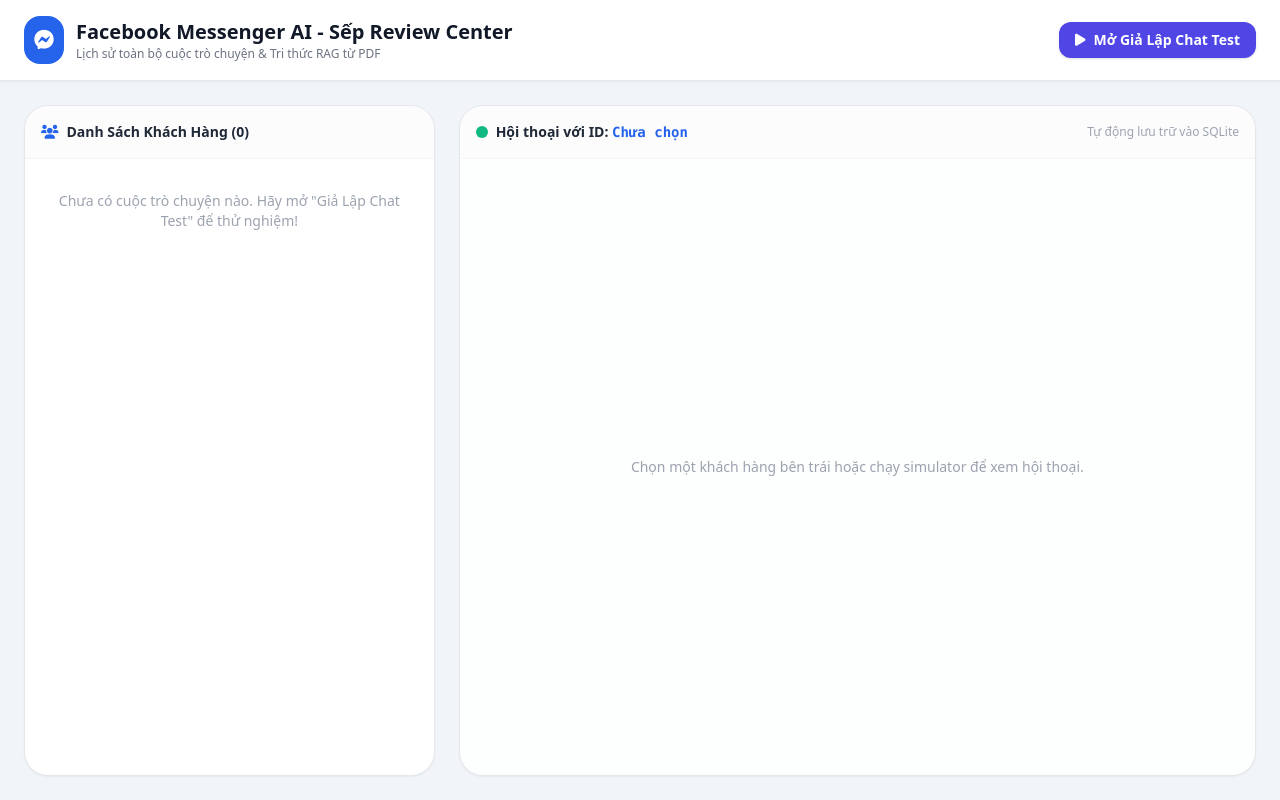
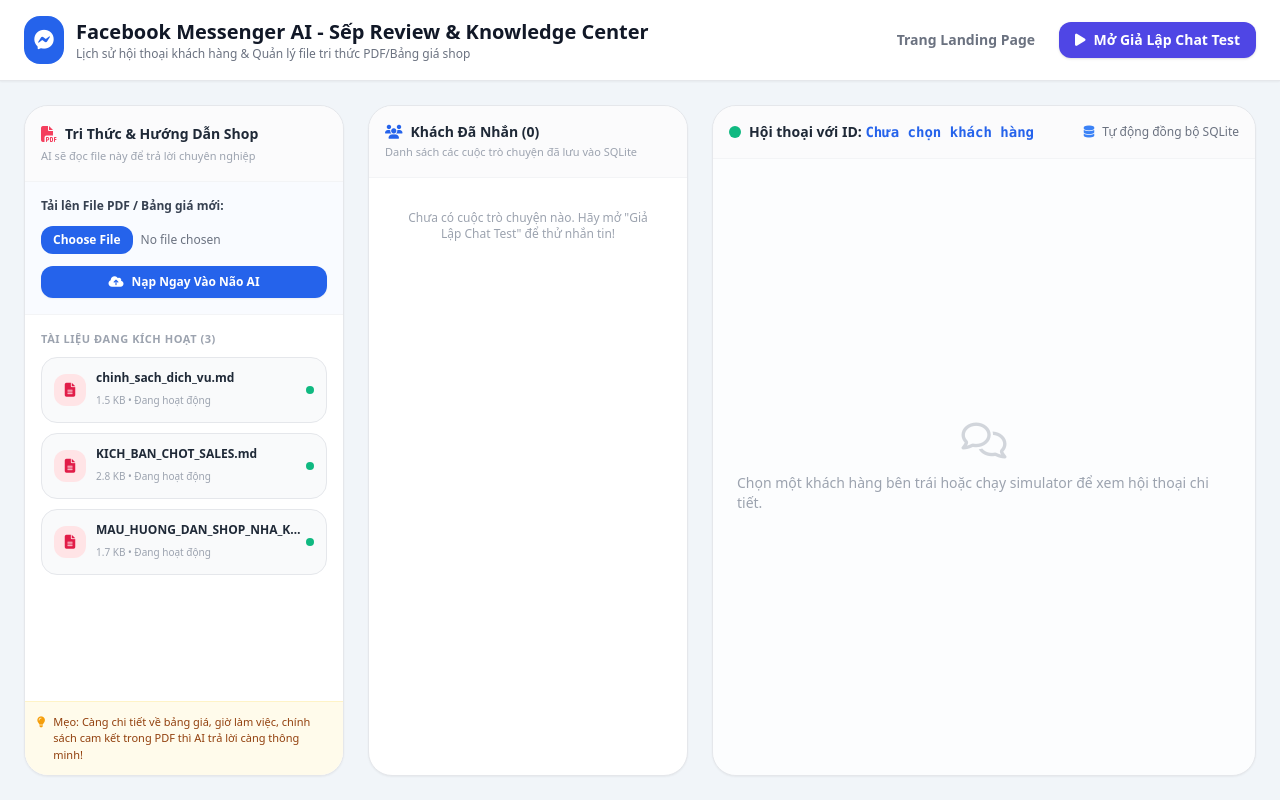
Before and after one commit to tuanweb2026/fb-messenger-ai-chatbot, a Flask app: page /dashboard in a window 1280 px wide. Run offline with Flask 3, Linux system fonts and the light colour scheme; data that the repository does not hold is empty; some libraries are stand-ins or nearby versions.

Commit message:
feat: Add PDF/Doc knowledge upload and management panel to Boss Dashboard

```diff
--- a/src/server.py
+++ b/src/server.py
@@ -1,13 +1,19 @@
-from flask import Flask, request, jsonify, render_template, redirect, url_for
+from flask import Flask, request, jsonify, render_template, redirect, url_for, flash
+from werkzeug.utils import secure_filename
 from src.db import init_db, save_message, get_all_conversations, get_conversation_history
-from src.pdf_knowledge import PDFKnowledgeEngine
+from src.pdf_knowledge import PDFKnowledgeEngine, DOCS_DIR
 from src.fb_service import FacebookMessengerService
 import os
 
 app = Flask(__name__,
             template_folder=os.path.join(os.path.dirname(os.path.dirname(__file__)), 'templates'))
+app.secret_key = 'super_secret_boss_key_chatbot'
 
 VERIFY_TOKEN = os.environ.get("FB_VERIFY_TOKEN", "MY_SECURE_VERIFY_TOKEN_123")
+ALLOWED_EXTENSIONS = {'pdf', 'txt', 'md'}
+
+def allowed_file(filename):
+    return '.' in filename and filename.rsplit('.', 1)[1].lower() in ALLOWED_EXTENSIONS
 
 # 1. LANDING PAGE CHÀO BÁN DỊCH VỤ
 @app.route('/')
@@ -56,7 +62,7 @@ def webhook():
             return "EVENT_RECEIVED", 200
         return "Not a page event", 404
 
-# 3. DASHBOARD REVIEW CHO SẾP
+# 3. DASHBOARD REVIEW & QUẢN LÝ TRI THỨC CHO SẾP
 @app.route('/dashboard')
 def dashboard():
     conversations = get_all_conversations()
@@ -69,12 +75,44 @@ def dashboard():
         selected_sender = conversations[0]['sender_id']
         messages = get_conversation_history(selected_sender)
 
+    loaded_docs = PDFKnowledgeEngine.get_loaded_files()
+
     return render_template('dashboard.html',
                            conversations=conversations,
                            selected_sender=selected_sender,
-                           messages=messages)
+                           messages=messages,
+                           docs=loaded_docs)
 
-# 4. GIẢ LẬP MESSENGER CHAT ĐỂ SẾP TEST THỬ
+# 4. TẢI LÊN TÀI LIỆU PDF / HƯỚNG DẪN MỚI
+@app.route('/upload_knowledge', methods=['POST'])
+def upload_knowledge():
+    if 'document' not in request.files:
+        flash("Vui lòng chọn file tài liệu!", "error")
+        return redirect(url_for('dashboard'))
+
+    file = request.files['document']
+    if file.filename == '':
+        flash("Chưa chọn file nào!", "error")
+        return redirect(url_for('dashboard'))
+
+    if file and allowed_file(file.filename):
+        filename = secure_filename(file.filename)
+        # Giữ lại tên gốc tiếng Việt nếu secure_filename làm rỗng
+        if not filename:
+            filename = "tai_lieu_shop_" + file.filename
+
+        filepath = os.path.join(DOCS_DIR, filename)
+        file.save(filepath)
+
+        # Nạp lại toàn bộ tri thức vào bộ nhớ AI
+        PDFKnowledgeEngine.load_documents()
+        flash(f"✅ Đã nạp thành công tài liệu: {filename}. AI Agent đã sẵn sàng trả lời theo tài liệu mới!", "success")
+    else:
+        flash("❌ Chỉ hỗ trợ định dạng file: .pdf, .txt, .md", "error")
+
+    return redirect(url_for('dashboard'))
+
+# 5. GIẢ LẬP MESSENGER CHAT ĐỂ SẾP TEST THỬ
 @app.route('/simulator')
 def simulator():
     return render_template('simulator.html')
--- a/templates/dashboard.html
+++ b/templates/dashboard.html
@@ -2,9 +2,11 @@
 <html lang="vi">
 <head>
     <meta charset="UTF-8">
-    <title>Sếp Review - Facebook Chatbot History</title>
+    <title>Sếp Review & Quản Lý Tri Thức AI - Facebook Chatbot</title>
     <script src="https://cdn.tailwindcss.com"></script>
-    <link href="https://cdnjs.cloudflare.com/ajax/libs/font-awesome/6.0.0/css/all.min.css" rel="stylesheet">
+    <link href="https://cdnjs.cloudflare.com/ajax/libs/font-awesome/6.4.0/css/all.min.css" rel="stylesheet">
+    <link href="https://fonts.googleapis.com/css2?family=Plus+Jakarta+Sans:wght@400;500;600;700;800&display=swap" rel="stylesheet">
+    <style>body { font-family: 'Plus Jakarta Sans', sans-serif; }</style>
 </head>
 <body class="bg-slate-100 h-screen flex flex-col font-sans">
     <!-- Header -->
@@ -12,95 +14,169 @@
         <div class="flex items-center space-x-3">
             <span class="p-2.5 bg-blue-600 text-white rounded-2xl text-xl"><i class="fa-brands fa-facebook-messenger"></i></span>
             <div>
-                <h1 class="text-xl font-black text-gray-900">Facebook Messenger AI - Sếp Review Center</h1>
-                <p class="text-xs text-gray-500">Lịch sử toàn bộ cuộc trò chuyện & Tri thức RAG từ PDF</p>
+                <h1 class="text-xl font-black text-gray-900">Facebook Messenger AI - Sếp Review & Knowledge Center</h1>
+                <p class="text-xs text-gray-500">Lịch sử hội thoại khách hàng & Quản lý file tri thức PDF/Bảng giá shop</p>
             </div>
         </div>
         <div class="flex items-center space-x-3">
+            <a href="/" class="text-gray-500 hover:text-gray-800 text-sm font-semibold px-3 py-2">
+                Trang Landing Page
+            </a>
             <a href="/simulator" target="_blank" class="bg-indigo-600 hover:bg-indigo-700 text-white px-4 py-2 rounded-xl text-sm font-bold shadow transition flex items-center">
                 <i class="fa-solid fa-play mr-2"></i> Mở Giả Lập Chat Test
             </a>
         </div>
     </header>
 
+    <!-- Thông báo Flash (Thành công / Lỗi) -->
+    {% with messages = get_flashed_messages(with_categories=true) %}
+        {% if messages %}
+            <div class="px-6 pt-4">
+                {% for category, message in messages %}
+                    <div class="p-4 rounded-2xl text-sm font-bold flex items-center justify-between {% if category == 'success' %}bg-emerald-100 text-emerald-800 border border-emerald-300{% else %}bg-rose-100 text-rose-800 border border-rose-300{% endif %}">
+                        <span>{{ message }}</span>
+                        <button onclick="this.parentElement.remove()" class="text-xs uppercase font-extrabold opacity-60 hover:opacity-100">Đóng</button>
+                    </div>
+                {% endfor %}
+            </div>
+        {% endif %}
+    {% endwith %}
+
     <!-- Main Container -->
     <div class="flex-1 flex overflow-hidden p-6 gap-6">
-        <!-- Danh sách khách hàng bên trái -->
-        <div class="w-1/3 bg-white rounded-3xl border border-gray-200 shadow-sm flex flex-col overflow-hidden">
-            <div class="p-4 border-b border-gray-100 bg-gray-50/50">
+
+        <!-- CỘT 1: QUẢN LÝ TÀI LIỆU PDF & HƯỚNG DẪN SHOP (KNOWLEDGE BASE) -->
+        <div class="w-80 bg-white rounded-3xl border border-gray-200 shadow-sm flex flex-col overflow-hidden">
+            <div class="p-4 border-b border-gray-100 bg-gray-50/70">
                 <h2 class="font-bold text-gray-800 flex items-center text-sm">
-                    <i class="fa-solid fa-users text-blue-600 mr-2"></i> Danh Sách Khách Hàng ({{ conversations|length }})
+                    <i class="fa-solid fa-file-pdf text-rose-500 mr-2 text-base"></i> Tri Thức & Hướng Dẫn Shop
                 </h2>
+                <p class="text-[11px] text-gray-400 mt-0.5">AI sẽ đọc file này để trả lời chuyên nghiệp</p>
+            </div>
+
+            <!-- Form tải lên file PDF mới -->
+            <div class="p-4 border-b border-gray-100 bg-blue-50/40">
+                <form action="/upload_knowledge" method="POST" enctype="multipart/form-data" class="space-y-3">
+                    <label class="block text-xs font-bold text-gray-700">Tải lên File PDF / Bảng giá mới:</label>
+                    <input type="file" name="document" accept=".pdf,.txt,.md" required
+                           class="block w-full text-xs text-gray-500 file:mr-2 file:py-1.5 file:px-3 file:rounded-xl file:border-0 file:text-xs file:font-semibold file:bg-blue-600 file:text-white hover:file:bg-blue-700 cursor-pointer">
+                    <button type="submit" class="w-full bg-blue-600 hover:bg-blue-700 text-white font-bold py-2 rounded-xl text-xs transition flex items-center justify-center shadow-sm">
+                        <i class="fa-solid fa-cloud-arrow-up mr-2"></i> Nạp Ngay Vào Não AI
+                    </button>
+                </form>
+            </div>
+
+            <!-- Danh sách tài liệu hiện có -->
+            <div class="flex-1 overflow-y-auto p-4 space-y-2.5">
+                <span class="text-[11px] font-extrabold text-gray-400 uppercase tracking-wider block mb-2">Tài liệu đang kích hoạt ({{ docs|length }})</span>
+                {% for d in docs %}
+                <div class="p-3 bg-gray-50 border border-gray-200 rounded-2xl flex items-center justify-between">
+                    <div class="flex items-center space-x-2.5 overflow-hidden">
+                        <div class="w-8 h-8 rounded-xl bg-rose-100 text-rose-600 flex items-center justify-center text-sm flex-shrink-0 font-bold">
+                            <i class="fa-solid fa-file-lines"></i>
+                        </div>
+                        <div class="truncate">
+                            <p class="text-xs font-bold text-gray-800 truncate" title="{{ d.name }}">{{ d.name }}</p>
+                            <span class="text-[10px] text-gray-400 font-medium">{{ d.size }} • Đang hoạt động</span>
+                        </div>
+                    </div>
+                    <span class="w-2 h-2 rounded-full bg-emerald-500 flex-shrink-0" title="Đã nạp vào AI"></span>
+                </div>
+                {% else %}
+                <div class="text-center text-xs text-gray-400 py-6">
+                    Chưa có tài liệu nào. Hãy upload file PDF bảng giá của shop lên!
+                </div>
+                {% endfor %}
+            </div>
+
+            <div class="p-3 bg-amber-50 border-t border-amber-100 text-[11px] text-amber-800 flex items-start space-x-2">
+                <i class="fa-solid fa-lightbulb text-amber-500 mt-0.5"></i>
+                <p>Mẹo: Càng chi tiết về bảng giá, giờ làm việc, chính sách cam kết trong PDF thì AI trả lời càng thông minh!</p>
+            </div>
+        </div>
+
+        <!-- CỘT 2: DANH SÁCH KHÁCH HÀNG (CONVERSATIONS) -->
+        <div class="w-80 bg-white rounded-3xl border border-gray-200 shadow-sm flex flex-col overflow-hidden">
+            <div class="p-4 border-b border-gray-100 bg-gray-50/70">
+                <h2 class="font-bold text-gray-800 flex items-center text-sm">
+                    <i class="fa-solid fa-users text-blue-600 mr-2"></i> Khách Đã Nhắn ({{ conversations|length }})
+                </h2>
+                <p class="text-[11px] text-gray-400 mt-0.5">Danh sách các cuộc trò chuyện đã lưu vào SQLite</p>
             </div>
             <div class="flex-1 overflow-y-auto divide-y divide-gray-100">
                 {% for conv in conversations %}
                 <a href="/dashboard?sender_id={{ conv.sender_id }}"
                    class="block p-4 transition hover:bg-blue-50/50 {% if conv.sender_id == selected_sender %}bg-blue-50 border-l-4 border-blue-600{% endif %}">
                     <div class="flex justify-between items-start mb-1">
-                        <span class="font-bold text-gray-900 text-sm flex items-center">
-                            <i class="fa-solid fa-circle-user text-gray-400 mr-2"></i> {{ conv.sender_name or conv.sender_id }}
+                        <span class="font-bold text-gray-900 text-xs flex items-center">
+                            <i class="fa-solid fa-circle-user text-gray-400 mr-1.5"></i> {{ conv.sender_name or conv.sender_id }}
                         </span>
-                        <span class="text-[10px] text-gray-400">{{ conv.last_message_at }}</span>
+                        <span class="text-[9px] text-gray-400">{{ conv.last_message_at }}</span>
                     </div>
-                    <p class="text-xs text-gray-500 truncate">{{ conv.latest_message }}</p>
+                    <p class="text-xs text-gray-500 truncate mt-1">{{ conv.latest_message }}</p>
                     <span class="inline-block mt-2 text-[10px] bg-gray-100 text-gray-600 font-semibold px-2 py-0.5 rounded-full">
                         {{ conv.total_messages }} tin nhắn
                     </span>
                 </a>
                 {% else %}
-                <div class="p-8 text-center text-gray-400 text-sm">
-                    Chưa có cuộc trò chuyện nào. Hãy mở "Giả Lập Chat Test" để thử nghiệm!
+                <div class="p-8 text-center text-gray-400 text-xs">
+                    Chưa có cuộc trò chuyện nào. Hãy mở "Giả Lập Chat Test" để thử nhắn tin!
                 </div>
                 {% endfor %}
             </div>
         </div>
 
-        <!-- Chi tiết tin nhắn bên phải -->
+        <!-- CỘT 3: CHI TIẾT LỊCH SỬ CHAT GIỮA KHÁCH VÀ AI BOT -->
         <div class="flex-1 bg-white rounded-3xl border border-gray-200 shadow-sm flex flex-col overflow-hidden">
-            <div class="p-4 border-b border-gray-100 bg-gray-50/50 flex justify-between items-center">
+            <div class="p-4 border-b border-gray-100 bg-gray-50/70 flex justify-between items-center">
                 <div class="flex items-center space-x-2">
                     <span class="w-3 h-3 rounded-full bg-emerald-500"></span>
-                    <span class="font-bold text-gray-800 text-sm">Hội thoại với ID: <code class="text-blue-600">{{ selected_sender or 'Chưa chọn' }}</code></span>
+                    <span class="font-bold text-gray-800 text-sm">Hội thoại với ID: <code class="text-blue-600 font-mono">{{ selected_sender or 'Chưa chọn khách hàng' }}</code></span>
                 </div>
-                <span class="text-xs text-gray-400">Tự động lưu trữ vào SQLite</span>
+                <div class="flex items-center space-x-2 text-xs text-gray-500">
+                    <i class="fa-solid fa-database text-blue-500"></i>
+                    <span>Tự động đồng bộ SQLite</span>
+                </div>
             </div>
 
-            <div class="flex-1 p-6 overflow-y-auto space-y-4 bg-slate-50/30">
+            <div class="flex-1 p-6 overflow-y-auto space-y-4 bg-slate-50/40">
                 {% for msg in messages %}
                 {% if msg.sender_type == 'user' %}
                 <!-- Tin nhắn từ Khách -->
                 <div class="flex items-start space-x-3">
-                    <div class="w-8 h-8 rounded-full bg-gray-200 text-gray-600 flex items-center justify-center font-bold text-xs">
+                    <div class="w-8 h-8 rounded-full bg-gray-200 text-gray-700 flex items-center justify-center font-bold text-xs flex-shrink-0">
                         Khách
                     </div>
                     <div class="bg-white border border-gray-200 rounded-2xl rounded-tl-none p-4 max-w-xl shadow-sm text-sm text-gray-800">
                         <p>{{ msg.content }}</p>
-                        <span class="block text-[10px] text-gray-400 mt-1 text-right">{{ msg.created_at }}</span>
+                        <span class="block text-[10px] text-gray-400 mt-1.5 text-right">{{ msg.created_at }}</span>
                     </div>
                 </div>
                 {% else %}
                 <!-- Phản hồi từ AI Bot -->
                 <div class="flex items-start justify-end space-x-3">
-                    <div class="bg-blue-600 text-white rounded-2xl rounded-tr-none p-4 max-w-xl shadow-md text-sm">
-                        <div class="flex items-center space-x-1 text-[11px] text-blue-200 font-bold mb-1">
+                    <div class="bg-gradient-to-r from-blue-600 to-indigo-600 text-white rounded-2xl rounded-tr-none p-4 max-w-xl shadow-md text-sm">
+                        <div class="flex items-center space-x-1 text-[11px] text-blue-200 font-bold mb-1.5">
                             <i class="fa-solid fa-robot"></i>
-                            <span>AI CHATBOT (Dựa trên PDF/Doc)</span>
+                            <span>AI AGENT (Đã tra cứu đúng tài liệu PDF/Bảng giá)</span>
                         </div>
-                        <p class="whitespace-pre-line">{{ msg.content }}</p>
+                        <p class="whitespace-pre-line leading-relaxed">{{ msg.content }}</p>
                         <span class="block text-[10px] text-blue-200 mt-2 text-right">{{ msg.created_at }}</span>
                     </div>
-                    <div class="w-8 h-8 rounded-full bg-blue-100 text-blue-600 flex items-center justify-center font-bold text-xs">
+                    <div class="w-8 h-8 rounded-full bg-blue-100 text-blue-600 flex items-center justify-center font-bold text-xs flex-shrink-0">
                         AI
                     </div>
                 </div>
                 {% endif %}
                 {% else %}
-                <div class="h-full flex items-center justify-center text-gray-400 text-sm">
-                    Chọn một khách hàng bên trái hoặc chạy simulator để xem hội thoại.
+                <div class="h-full flex flex-col items-center justify-center text-gray-400 text-sm">
+                    <i class="fa-regular fa-comments text-4xl mb-3 text-gray-300"></i>
+                    <p>Chọn một khách hàng bên trái hoặc chạy simulator để xem hội thoại chi tiết.</p>
                 </div>
                 {% endfor %}
             </div>
         </div>
+
     </div>
 </body>
 </html>
```
Also changed, not shown: docs/MAU_HUONG_DAN_SHOP_NHA_KHOA.md (added, +22 -0 lines), src/pdf_knowledge.py (+42 -20 lines).
